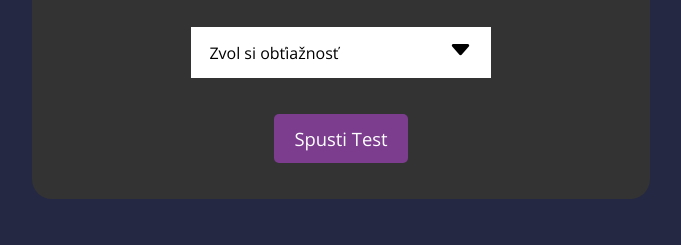
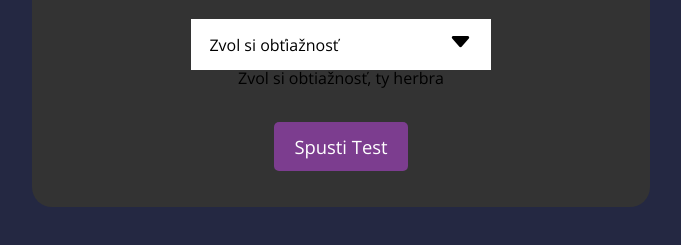
Before and after one commit to martin1234sk/melsikoquiz, a plain HTML site: page index.html in a window 1280 px wide. Both pictures are taken after a click on the button "Spusti Test". Shown: the part 341-586 px from the top of the page, without its empty margins (299-980 px from the left). Drawn offline with nearby package versions, Linux system fonts and the light colour scheme.

Commit message:
Update index.html

```diff
--- a/index.html
+++ b/index.html
@@ -27,6 +27,7 @@
                         <li data-index="1" class="dificulty-option hide">Stredná (Pre pokorčilých)</li>
                         <li data-index="2" class="dificulty-option hide">Ťažka (Kráľ Šumavy)</li>
                     </ul>
+                    <h4 id="dificulty-error-alert" class="hide">Zvol si obtiažnosť, ty herbra </h4>
                     <button id="dificulty-sub-btn">spusti test</button>
                 </div>
             </div>
```
